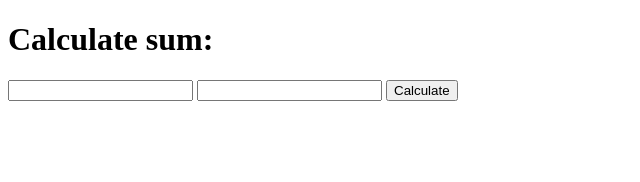
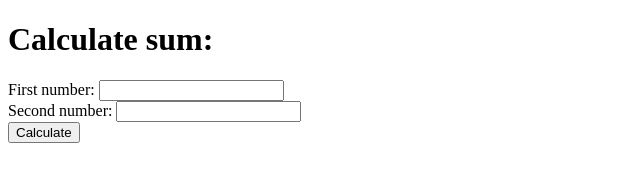
Before and after one commit to matejthedev/debugging_chrome_devtools, a plain HTML site: page index.html in a window 1280 px wide. Shown: the whole page, without its empty margins (0-640 px from the left). Drawn offline with Linux system fonts and the light colour scheme.

Commit message:
text in labels

```diff
--- a/index.html
+++ b/index.html
@@ -8,10 +8,12 @@
 </head>
 <body>
   <h1>Calculate sum:</h1>
-  <label for="num1"></label>
+  <label for="num1">First number:</label>
   <input type="number" id="num1">
-  <label for="num2"></label>
+  <br>
+  <label for="num2">Second number:</label>
   <input type="number" id="num2">
+  <br>
   <button>Calculate</button>
   <div></div>
   <script src="script.js"></script>
```
